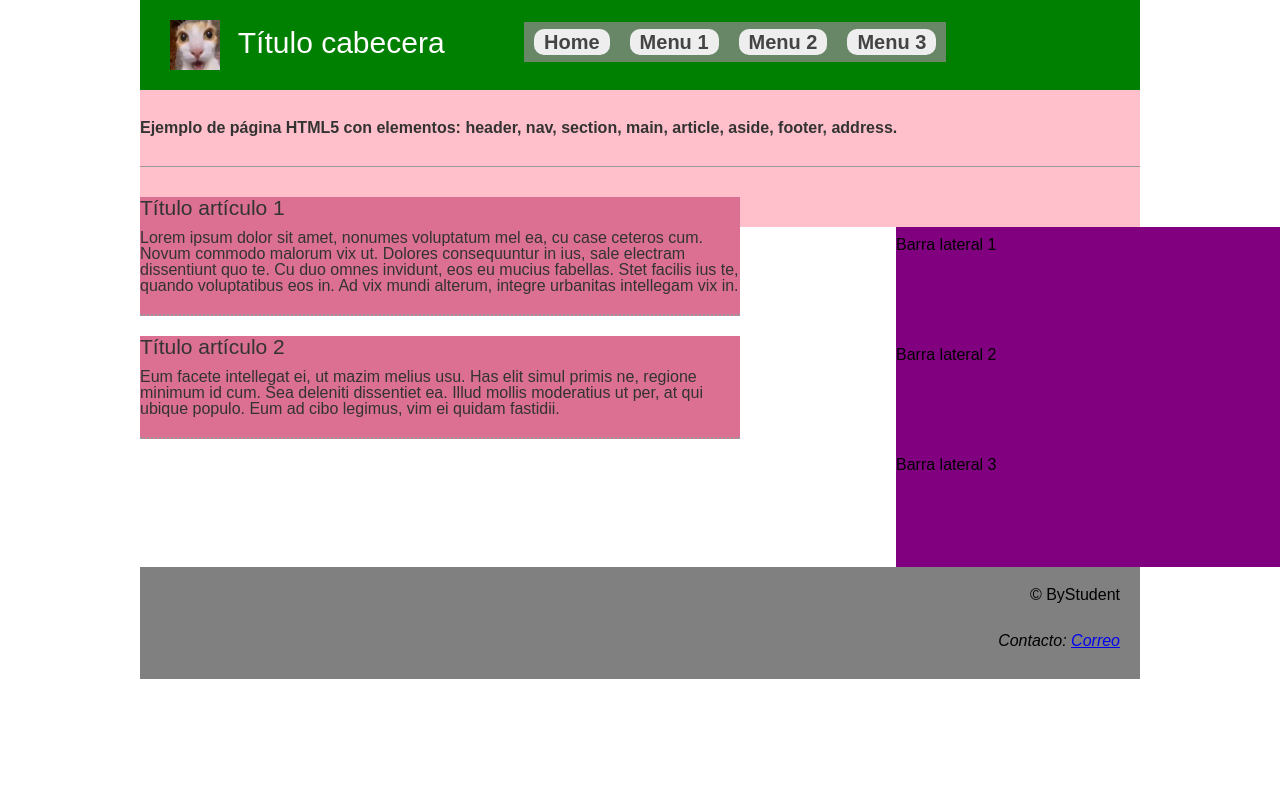
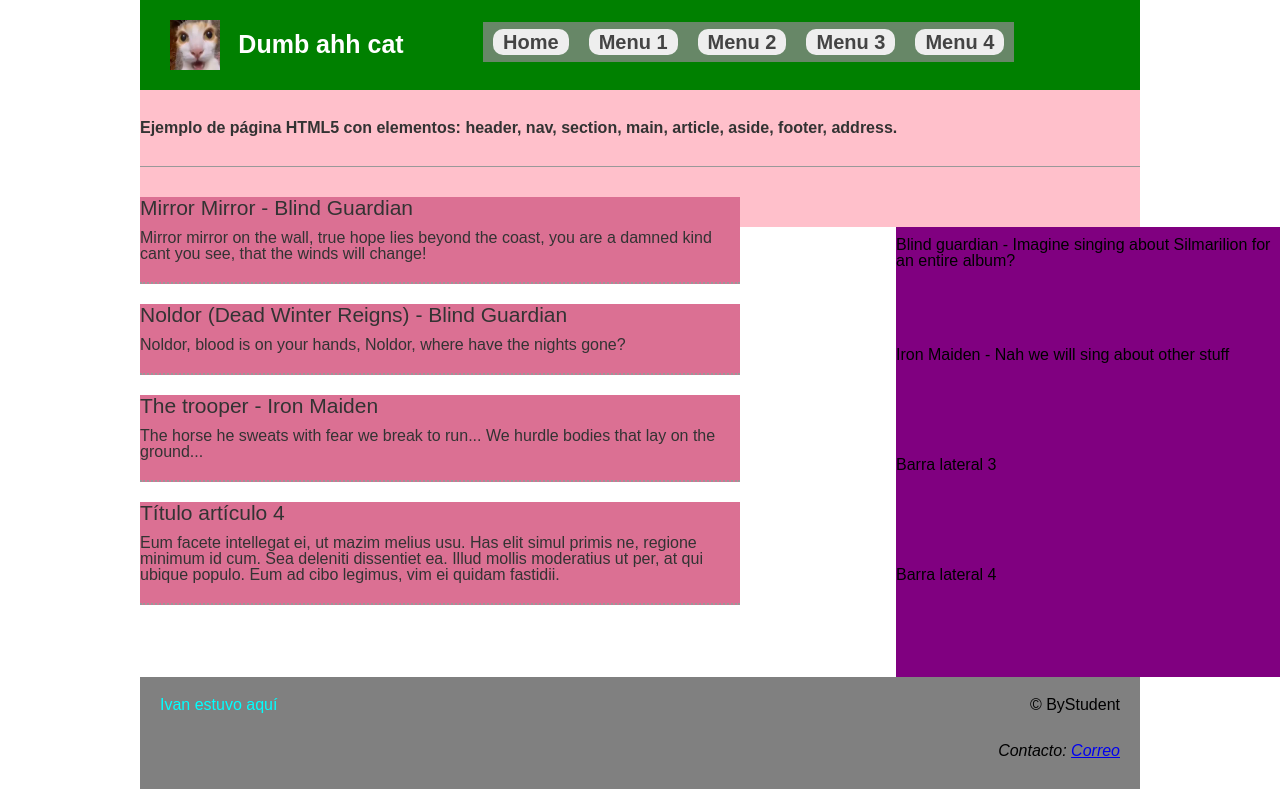
Before and after one commit to ivan-kartashov/15_ivan, a plain HTML site: page 2/2.6_html5_template.html in a window 1280 px wide. Drawn offline with Linux system fonts and the light colour scheme.

Commit message:
2.6_Html5 finalized for now

```diff
--- a/2/2.6_html5_template.html
+++ b/2/2.6_html5_template.html
@@ -30,6 +30,15 @@
 		aside {
 			background-color: purple;
 		}
+
+		img,
+		h1 {
+			display: inline;
+		}
+
+		.customtext {
+			display: inline;
+		}
 	</style>
 </head>
 
@@ -37,7 +46,7 @@
 	<header>
 		<div id="logo">
 			<img src="../Assets/Html5.jpeg" height="50px">
-			Título cabecera
+			<h1>Dumb ahh cat</h1>
 		</div>
 		<nav>
 			<ul>
@@ -45,6 +54,7 @@
 				<li><a href="">Menu 1</a>
 				<li><a href="">Menu 2</a>
 				<li><a href="">Menu 3</a>
+				<li><a href="">Menu 4</a></li>
 			</ul>
 		</nav>
 	</header>
@@ -55,14 +65,19 @@
 	<section id="pageContent">
 		<main role="main">
 			<article>
-				<h2>Título artículo 1</h2>
-				<p>Lorem ipsum dolor sit amet, nonumes voluptatum mel ea, cu case ceteros cum. Novum commodo malorum vix
-					ut. Dolores consequuntur in ius, sale electram dissentiunt quo te. Cu duo omnes invidunt, eos eu
-					mucius fabellas. Stet facilis ius te, quando voluptatibus eos in. Ad vix mundi alterum, integre
-					urbanitas intellegam vix in.</p>
+				<h2>Mirror Mirror - Blind Guardian</h2>
+				<p>Mirror mirror on the wall, true hope lies beyond the coast, you are a damned kind cant you see, that the winds will change!</p>
 			</article>
 			<article>
-				<h2>Título artículo 2</h2>
+				<h2>Noldor (Dead Winter Reigns) - Blind Guardian</h2>
+				<p>Noldor, blood is on your hands, Noldor, where have the nights gone?</p>
+			</article>
+			<article>
+				<h2>The trooper - Iron Maiden</h2>
+				<p>The horse he sweats with fear we break to run... We hurdle bodies that lay on the ground...</p>
+			</article>
+			<article>
+				<h2>Título artículo 4</h2>
 				<p>Eum facete intellegat ei, ut mazim melius usu. Has elit simul primis ne, regione minimum id cum. Sea
 					deleniti dissentiet ea. Illud mollis moderatius ut per, at qui ubique populo. Eum ad cibo legimus,
 					vim ei quidam fastidii.</p>
@@ -70,12 +85,16 @@
 		</main>
 	</section>
 	<aside>
-		<div>Barra lateral 1</div>
-		<div>Barra lateral 2</div>
+		<div>Blind guardian - Imagine singing about Silmarilion for an entire album?</div>
+		<div>Iron Maiden - Nah we will sing about other stuff</div>
 		<div>Barra lateral 3</div>
+		<div>Barra lateral 4</div>
 	</aside>
 	<footer>
-		<p>&copy; ByStudent
+		<div style="float: left; color: aqua;">
+			<p>Ivan estuvo aquí</p>
+		</div>
+		<p>&copy; ByStudent</p>
 		<address>
 			Contacto: <a href="mailto:me@example.com">Correo</a>
 		</address>
```
